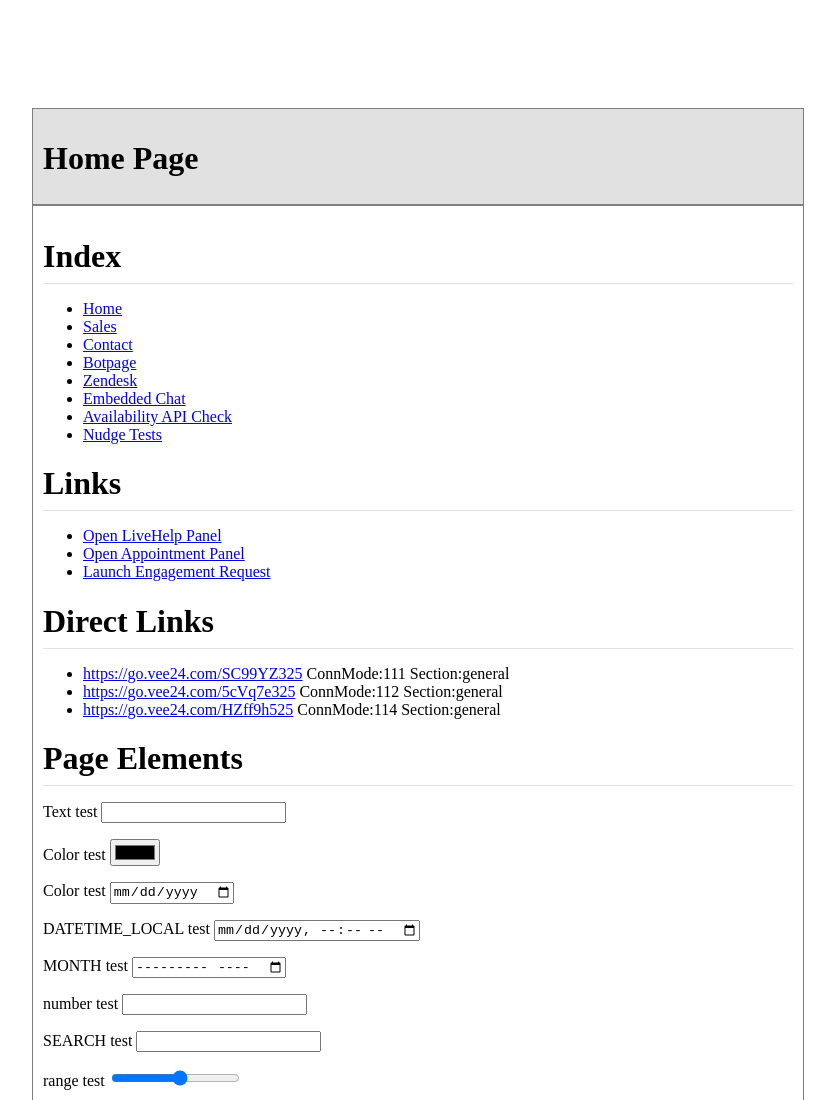
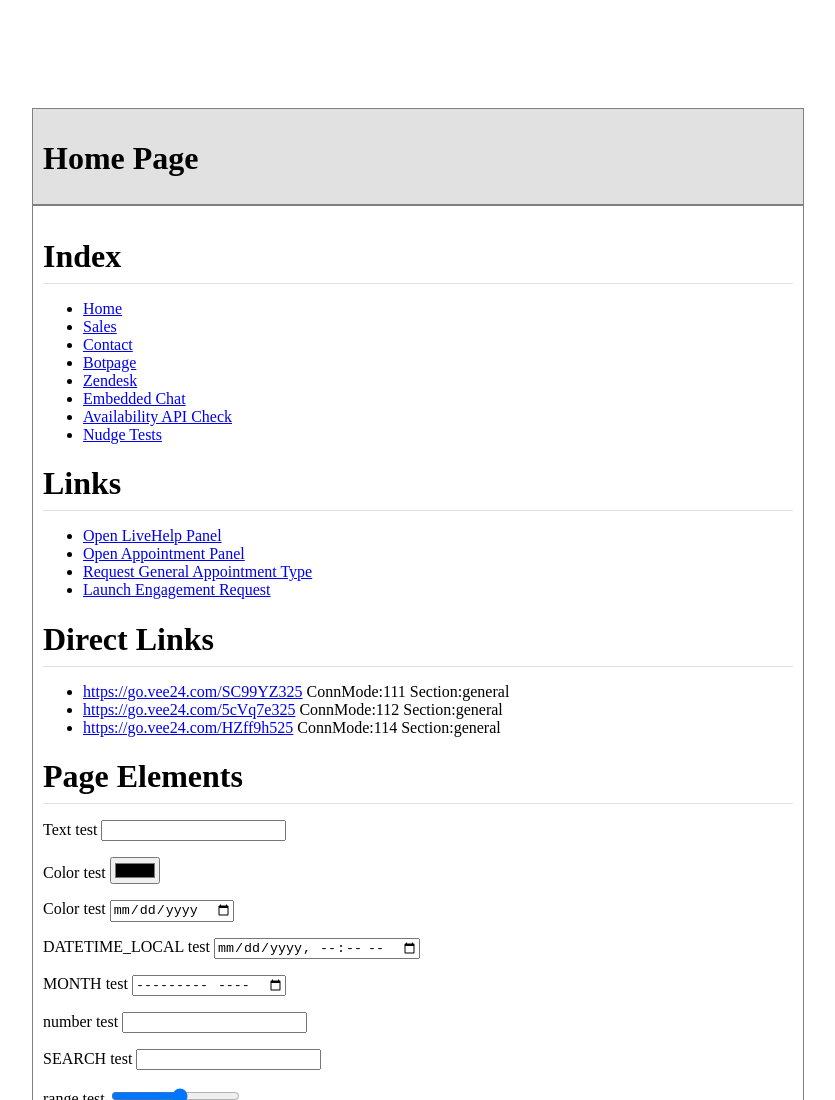
Before and after one commit to vee24/qaauto1, a plain HTML site: page index.html in a window 1280 px wide. Shown: the top 1100 px of the page, without its empty margins (222-1057 px from the left). Drawn offline with Linux system fonts and the light colour scheme.

Commit message:
Add files via upload

```diff
--- a/index.html
+++ b/index.html
@@ -62,11 +62,11 @@
       <li><a href="./index.html">Home</a></li>
       <li><a href="./sales.html">Sales</a></li>
       <li><a href="./contact.html">Contact</a></li>
-	  <li><a href="./botpage.html">Botpage</a></li>
+      <li><a href="./botpage.html">Botpage</a></li>
       <li><a href="./zendesk.html">Zendesk</a></li>
-  	  <li><a href="./embedded-chat.html">Embedded Chat</a></li>
+      <li><a href="./embedded-chat.html">Embedded Chat</a></li>
       <li><a href="./fetchavailability.html">Availability API Check</a></li>
-	  <li><a href="./nudgetests.html">Nudge Tests</a></li>
+      <li><a href="./nudgetests.html">Nudge Tests</a></li>
     </ul>
     <h1>Links</h1>
     <ul>
@@ -74,6 +74,7 @@
       </li>
       <li><a onclick="if(typeof(vee24)!='undefined'){vee24.api.loadV24SelfScheduler()};return false;" href="#">Open
           Appointment Panel</a>
+      <li><a onclick="if(typeof(vee24)!='undefined'){vee24.api.loadV24SelfScheduler({appointmentTypeId: 372})};return false;" href="#">Request General Appointment Type</a></li>
       <li><a onclick="requestEngagement();" href="#">Launch Engagement Request</a></li>
     </ul>
     <h1>Direct Links</h1>
```
